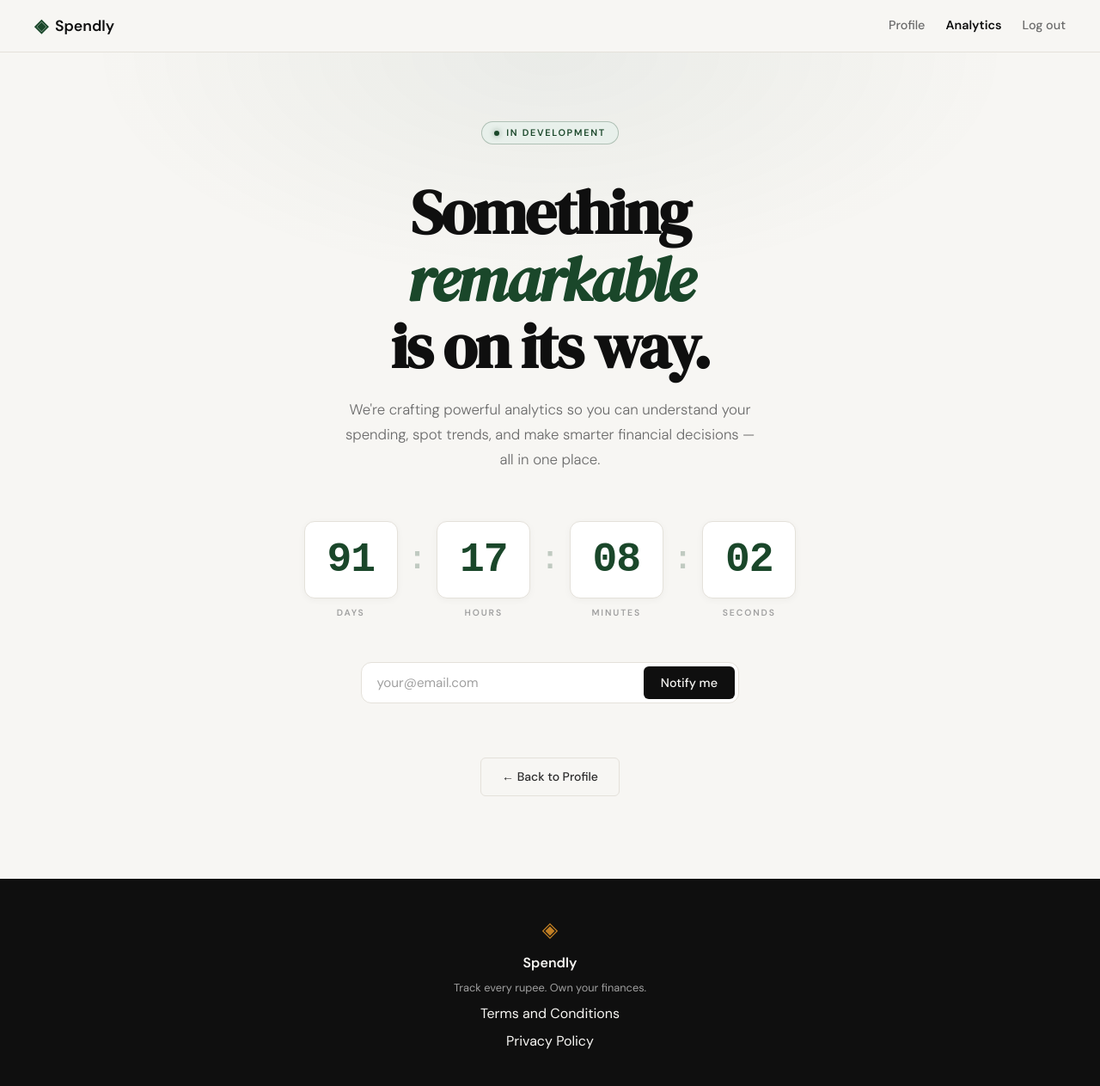
After one commit to kaur-amarpreet/expense_tracker_project, a Flask app: page /analytics in a window 1280 px wide. The commit adds this page. Shown: the whole page at 86% size. Run offline with Flask 3, Linux system fonts and the light colour scheme; a user stored in the database is signed in.

Commit message:
add coming soon page

```diff
--- a/app.py
+++ b/app.py
@@ -186,6 +186,13 @@ def profile():
     )
 
 
+@app.route("/analytics")
+def analytics():
+    if not session.get("user_id"):
+        return redirect(url_for("login"))
+    return render_template("analytics.html")
+
+
 @app.route("/expenses/add")
 def add_expense():
     return "Add expense — coming in Step 7"
--- /dev/null
+++ b/static/css/analytics.css
@@ -0,0 +1,258 @@
+/* ------------------------------------------------------------------ */
+/* Analytics — Coming Soon page                                        */
+/* ------------------------------------------------------------------ */
+
+.analytics-page {
+    min-height: calc(100vh - 60px - 100px);
+    display: flex;
+    align-items: center;
+    justify-content: center;
+    padding: 5rem 2rem 6rem;
+    /* Subtle warm radial glow matching Spendly's accent */
+    background:
+        radial-gradient(ellipse 60% 40% at 50% 0%, rgba(26,71,42,0.06) 0%, transparent 70%),
+        var(--paper);
+}
+
+.analytics-cs {
+    max-width: 640px;
+    width: 100%;
+    text-align: center;
+    display: flex;
+    flex-direction: column;
+    align-items: center;
+}
+
+/* ------------------------------------------------------------------ */
+/* Eyebrow badge                                                       */
+/* ------------------------------------------------------------------ */
+
+.analytics-badge {
+    display: inline-flex;
+    align-items: center;
+    gap: 8px;
+    background: var(--accent-light);
+    border: 1px solid rgba(26, 71, 42, 0.28);
+    border-radius: 999px;
+    padding: 4px 14px;
+    margin-bottom: 2.5rem;
+    font-size: 0.68rem;
+    font-weight: 600;
+    letter-spacing: 0.16em;
+    text-transform: uppercase;
+    color: var(--accent);
+}
+
+.analytics-badge-dot {
+    width: 6px;
+    height: 6px;
+    border-radius: 50%;
+    background: var(--accent);
+    display: inline-block;
+    box-shadow: 0 0 6px rgba(26, 71, 42, 0.55);
+    flex-shrink: 0;
+}
+
+/* ------------------------------------------------------------------ */
+/* Headline                                                            */
+/* ------------------------------------------------------------------ */
+
+.analytics-cs-title {
+    font-family: var(--font-display);
+    font-size: clamp(2.4rem, 6vw, 4.5rem);
+    font-weight: 600;
+    line-height: 1.08;
+    letter-spacing: -0.03em;
+    color: var(--ink);
+    margin-bottom: 1.25rem;
+}
+
+.analytics-cs-title em {
+    font-style: italic;
+    color: var(--accent);
+}
+
+/* ------------------------------------------------------------------ */
+/* Subtitle                                                            */
+/* ------------------------------------------------------------------ */
+
+.analytics-cs-subtitle {
+    font-size: 1.05rem;
+    color: var(--ink-muted);
+    line-height: 1.75;
+    max-width: 480px;
+    margin-bottom: 3.5rem;
+    font-weight: 300;
+}
+
+/* ------------------------------------------------------------------ */
+/* Countdown                                                           */
+/* ------------------------------------------------------------------ */
+
+.analytics-countdown {
+    display: flex;
+    align-items: center;
+    gap: 0.75rem;
+    flex-wrap: wrap;
+    justify-content: center;
+    margin-bottom: 3rem;
+}
+
+.countdown-unit {
+    display: flex;
+    flex-direction: column;
+    align-items: center;
+    gap: 0.6rem;
+}
+
+.countdown-box {
+    background: var(--paper-card);
+    border: 1px solid var(--border);
+    border-radius: var(--radius-md);
+    padding: 1.25rem 1.6rem;
+    min-width: 86px;
+    box-shadow: 0 2px 8px rgba(0, 0, 0, 0.04);
+}
+
+.countdown-box span {
+    font-family: 'Courier New', 'Lucida Console', monospace;
+    font-size: clamp(1.9rem, 4.5vw, 3rem);
+    font-weight: 700;
+    color: var(--accent);
+    letter-spacing: -0.02em;
+    line-height: 1;
+    display: block;
+}
+
+.countdown-label {
+    font-size: 0.65rem;
+    font-weight: 600;
+    letter-spacing: 0.18em;
+    text-transform: uppercase;
+    color: var(--ink-faint);
+}
+
+.countdown-sep {
+    font-family: 'Courier New', monospace;
+    font-size: 2.25rem;
+    font-weight: 700;
+    color: rgba(26, 71, 42, 0.25);
+    margin-bottom: 1.5rem;
+    user-select: none;
+}
+
+/* ------------------------------------------------------------------ */
+/* Email capture                                                       */
+/* ------------------------------------------------------------------ */
+
+.notify-form {
+    width: 100%;
+}
+
+.notify-row {
+    display: flex;
+    align-items: stretch;
+    background: var(--paper-card);
+    border: 1px solid var(--border);
+    border-radius: var(--radius-md);
+    overflow: hidden;
+    transition: border-color 0.2s;
+}
+
+.notify-row:focus-within {
+    border-color: var(--accent);
+}
+
+.notify-input {
+    flex: 1;
+    background: transparent;
+    border: none;
+    outline: none;
+    padding: 0.8rem 1.1rem;
+    color: var(--ink);
+    font-size: 0.95rem;
+    font-family: var(--font-body);
+    min-width: 0;
+}
+
+.notify-input::placeholder {
+    color: var(--ink-faint);
+}
+
+.notify-btn {
+    background: var(--ink);
+    color: var(--paper);
+    border: none;
+    padding: 0.6rem 1.25rem;
+    font-family: var(--font-body);
+    font-size: 0.9rem;
+    font-weight: 500;
+    cursor: pointer;
+    transition: background 0.2s;
+    margin: 4px;
+    border-radius: var(--radius-sm);
+    white-space: nowrap;
+    flex-shrink: 0;
+}
+
+.notify-btn:hover {
+    background: var(--accent);
+}
+
+.notify-error {
+    color: var(--danger);
+    font-size: 0.8rem;
+    margin-top: 0.5rem;
+    text-align: left;
+    min-height: 1.2em;
+}
+
+.notify-success {
+    display: none;
+    align-items: center;
+    gap: 10px;
+    background: var(--accent-light);
+    border: 1px solid rgba(26, 71, 42, 0.25);
+    border-radius: var(--radius-md);
+    padding: 0.875rem 1.5rem;
+    color: var(--accent);
+    font-size: 0.95rem;
+    width: 100%;
+    max-width: 440px;
+}
+
+/* ------------------------------------------------------------------ */
+/* Back link                                                           */
+/* ------------------------------------------------------------------ */
+
+.analytics-back {
+    margin-top: 2.5rem;
+    font-size: 0.875rem;
+}
+
+/* ------------------------------------------------------------------ */
+/* Responsive                                                          */
+/* ------------------------------------------------------------------ */
+
+@media (max-width: 600px) {
+    .analytics-page {
+        padding: 3rem 1rem 4rem;
+        align-items: flex-start;
+    }
+
+    .countdown-box {
+        min-width: 68px;
+        padding: 1rem 1.1rem;
+    }
+
+    .notify-row {
+        flex-direction: column;
+        border-radius: var(--radius-md);
+    }
+
+    .notify-btn {
+        margin: 0 4px 4px;
+        width: calc(100% - 8px);
+        text-align: center;
+    }
+}
--- a/static/css/style.css
+++ b/static/css/style.css
@@ -102,6 +102,7 @@ a { color: inherit; text-decoration: none; }
 
 .nav-links a { color: var(--ink-muted); transition: color 0.2s; }
 .nav-links a:hover { color: var(--ink); }
+.nav-link--active { color: var(--ink) !important; font-weight: 600; }
 
 .nav-cta {
     background: var(--ink) !important;
--- /dev/null
+++ b/templates/analytics.html
@@ -0,0 +1,122 @@
+{% extends "base.html" %}
+
+{% block title %}Analytics — Spendly{% endblock %}
+
+{% block head %}
+<link rel="stylesheet" href="{{ url_for('static', filename='css/analytics.css') }}">
+{% endblock %}
+
+{% block content %}
+<div class="analytics-page">
+
+    <div class="analytics-cs">
+
+        <!-- Eyebrow badge -->
+        <div class="analytics-badge">
+            <span class="analytics-badge-dot"></span>
+            In Development
+        </div>
+
+        <!-- Headline -->
+        <h1 class="analytics-cs-title">
+            Something <em>remarkable</em><br>is on its way.
+        </h1>
+
+        <!-- Subtext -->
+        <p class="analytics-cs-subtitle">
+            We're crafting powerful analytics so you can understand your spending,
+            spot trends, and make smarter financial decisions — all in one place.
+        </p>
+
+        <!-- Countdown timer -->
+        <div class="analytics-countdown">
+            <div class="countdown-unit">
+                <div class="countdown-box"><span id="cs-days">00</span></div>
+                <span class="countdown-label">Days</span>
+            </div>
+            <span class="countdown-sep">:</span>
+            <div class="countdown-unit">
+                <div class="countdown-box"><span id="cs-hours">00</span></div>
+                <span class="countdown-label">Hours</span>
+            </div>
+            <span class="countdown-sep">:</span>
+            <div class="countdown-unit">
+                <div class="countdown-box"><span id="cs-mins">00</span></div>
+                <span class="countdown-label">Minutes</span>
+            </div>
+            <span class="countdown-sep">:</span>
+            <div class="countdown-unit">
+                <div class="countdown-box"><span id="cs-secs">00</span></div>
+                <span class="countdown-label">Seconds</span>
+            </div>
+        </div>
+
+        <!-- Email capture -->
+        <div id="notifyFormWrap" style="width:100%;max-width:440px;">
+            <form class="notify-form" id="notifyForm" novalidate>
+                <div class="notify-row">
+                    <input
+                        type="email"
+                        class="notify-input"
+                        id="notifyEmail"
+                        placeholder="your@email.com"
+                        autocomplete="email"
+                    >
+                    <button type="submit" class="notify-btn">Notify me</button>
+                </div>
+                <p class="notify-error" id="notifyError"></p>
+            </form>
+        </div>
+
+        <div class="notify-success" id="notifySuccess">
+            <svg width="18" height="18" viewBox="0 0 24 24" fill="none"
+                 stroke="currentColor" stroke-width="2.5"
+                 stroke-linecap="round" stroke-linejoin="round">
+                <polyline points="20 6 9 17 4 12"/>
+            </svg>
+            You're on the list. We'll be in touch.
+        </div>
+
+        <!-- Back link -->
+        <a href="{{ url_for('profile') }}" class="btn-ghost analytics-back">← Back to Profile</a>
+
+    </div>
+
+</div>
+{% endblock %}
+
+{% block scripts %}
+<script>
+(function () {
+    var LAUNCH = new Date("2026-09-01T00:00:00Z");
+
+    function pad(n) { return String(n).padStart(2, "0"); }
+
+    function tick() {
+        var diff = LAUNCH - Date.now();
+        if (diff < 0) { diff = 0; }
+        document.getElementById("cs-days").textContent  = pad(Math.floor(diff / 86400000));
+        document.getElementById("cs-hours").textContent = pad(Math.floor((diff / 3600000) % 24));
+        document.getElementById("cs-mins").textContent  = pad(Math.floor((diff / 60000) % 60));
+        document.getElementById("cs-secs").textContent  = pad(Math.floor((diff / 1000) % 60));
+    }
+
+    tick();
+    setInterval(tick, 1000);
+
+    document.getElementById("notifyForm").addEventListener("submit", function (e) {
+        e.preventDefault();
+        var email = document.getElementById("notifyEmail").value.trim();
+        var err   = document.getElementById("notifyError");
+        if (!/^[^\s@]+@[^\s@]+\.[^\s@]+$/.test(email)) {
+            err.textContent = "Please enter a valid email address.";
+            return;
+        }
+        err.textContent = "";
+        document.getElementById("notifyFormWrap").style.display = "none";
+        var success = document.getElementById("notifySuccess");
+        success.style.display = "flex";
+    });
+}());
+</script>
+{% endblock %}
--- a/templates/base.html
+++ b/templates/base.html
@@ -20,6 +20,10 @@
             </a>
             <div class="nav-links">
                 {% if session.get('user_id') %}
+                <a href="{{ url_for('profile') }}"
+                   class="{% if request.endpoint == 'profile' %}nav-link--active{% endif %}">Profile</a>
+                <a href="{{ url_for('analytics') }}"
+                   class="{% if request.endpoint == 'analytics' %}nav-link--active{% endif %}">Analytics</a>
                 <a href="{{ url_for('logout') }}">Log out</a>
                 {% else %}
                 <a href="{{ url_for('login') }}">Sign in</a>
```
Also changed, not shown: UsersHpDownloadsexpense-trackerspendly.db (added).
